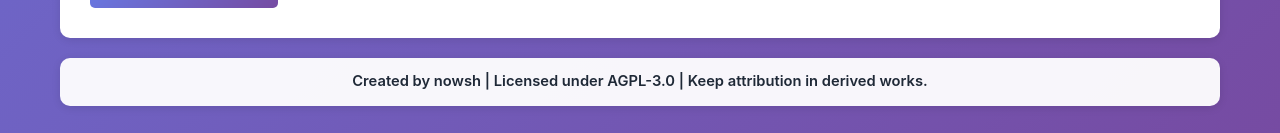
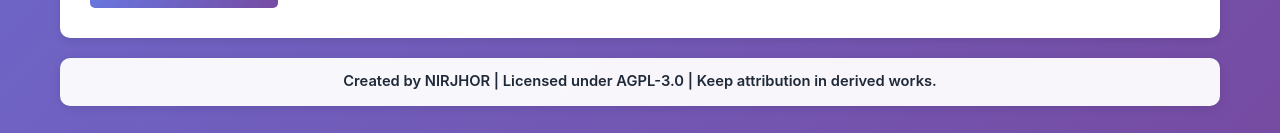
Before and after one commit to Nirjhor1357/tuition-attendance, a React (Vite) app: page / in a window 1280 px wide. Shown: the part 1435-1568 px from the top of the page. Built offline with nearby package versions, Linux system fonts and the light colour scheme.

Commit message:
Update copyright attribution name to NIRJHOR

```diff
--- a/src/App.jsx
+++ b/src/App.jsx
@@ -195,7 +195,7 @@ function App() {
 
         <footer className="app-credit-footer">
           <p>
-            Created by nowsh | Licensed under AGPL-3.0 | Keep attribution in derived works.
+            Created by NIRJHOR | Licensed under AGPL-3.0 | Keep attribution in derived works.
           </p>
         </footer>
       </div>
```
Also changed, not shown: 2 other files (tests, documents, lock files or other folders).
